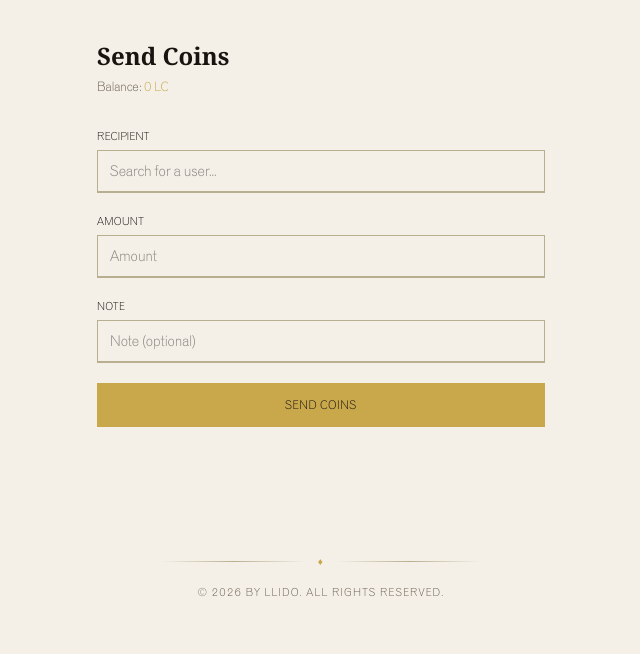
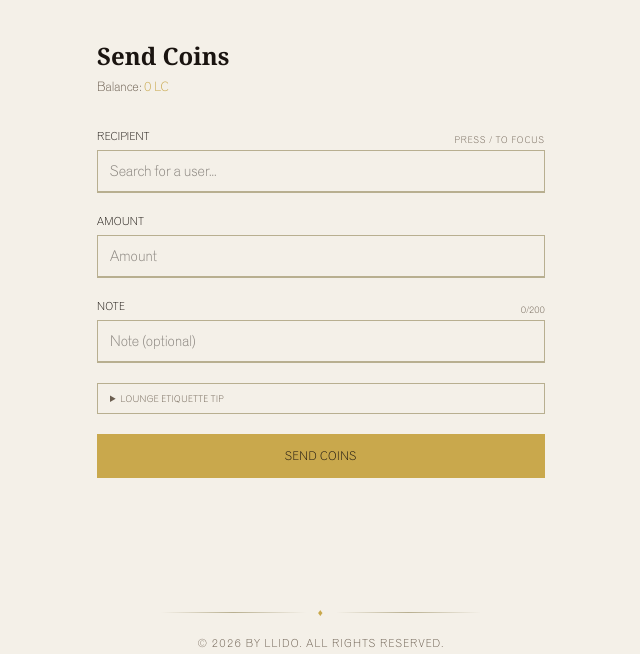
Before and after one commit to rech-j/loungetrade, a Django app: page /economy/trade/ in a window 1280 px wide. Shown: the part 58-712 px from the top of the page, without its empty margins (319-959 px from the left). Run offline with Django 5.2, Linux system fonts and the light colour scheme; the visitor is signed in with stand-in values (Sample User, id 1); data comes from the database, SQL or seed files in the repository; data that the repository does not hold is empty; style sheets or scripts are compiled from the project's sources.

Commit message:
cod commits

```diff
--- a/apps/accounts/templates/accounts/profile.html
+++ b/apps/accounts/templates/accounts/profile.html
@@ -69,7 +69,7 @@
                         {% endif %}
                     </p>
                     {% if tx.note %}<p class="text-xs text-slate">{{ tx.note }}</p>{% endif %}
-                    <p class="text-xs text-slate">{{ tx.created_at|timesince }} ago</p>
+                    <p class="text-xs text-slate" title="{{ tx.created_at|date:'d M Y, g:i A' }}">{{ tx.created_at|timesince }} ago</p>
                 </div>
                 <span class="text-sm font-bold font-serif {% if tx.receiver == request.user %}text-patina{% else %}text-burgundy{% endif %}">
                     {% if tx.receiver == request.user %}+{% else %}-{% endif %}{{ tx.amount }}
--- a/apps/economy/forms.py
+++ b/apps/economy/forms.py
@@ -14,9 +14,14 @@ class TradeForm(forms.Form):
             'class': INPUT_CLASSES,
             'placeholder': 'Search for a user...',
             'autocomplete': 'off',
+            'spellcheck': 'false',
+            'autocapitalize': 'none',
+            'inputmode': 'search',
+            'aria-controls': 'user-results',
             'hx-get': '/profile/search/',
             'hx-trigger': 'keyup changed delay:300ms',
             'hx-target': '#user-results',
+            'hx-vals': 'js:{q: event.target.value}',
         }),
     )
     amount = forms.IntegerField(
@@ -26,6 +31,7 @@ class TradeForm(forms.Form):
             'id': 'id_amount',
             'class': INPUT_CLASSES,
             'placeholder': 'Amount',
+            'min': '1',
         }),
     )
     note = forms.CharField(
@@ -35,6 +41,56 @@ class TradeForm(forms.Form):
             'id': 'id_note',
             'class': INPUT_CLASSES,
             'placeholder': 'Note (optional)',
+            'maxlength': '200',
+        }),
+    )
+
+    def clean_recipient_username(self):
+        username = self.cleaned_data['recipient_username'].strip()
+        if not User.objects.filter(username=username).exists():
+            raise forms.ValidationError('User not found.')
+        return username
+
+    def clean_note(self):
+        return self.cleaned_data['note'].strip()
+
+class MintForm(forms.Form):
+    recipient_username = forms.CharField(
+        max_length=150,
+        min_length=1,
+        widget=forms.TextInput(attrs={
+            'id': 'id_mint_recipient',
+            'class': INPUT_CLASSES,
+            'placeholder': 'Username to mint to...',
+            'autocomplete': 'off',
+            'spellcheck': 'false',
+            'autocapitalize': 'none',
+            'inputmode': 'search',
+            'aria-controls': 'user-results',
+            'hx-get': '/profile/search/',
+            'hx-trigger': 'keyup changed delay:300ms',
+            'hx-target': '#user-results',
+            'hx-vals': 'js:{q: event.target.value}',
+        }),
+    )
+    amount = forms.IntegerField(
+        min_value=1,
+        max_value=10000000,
+        widget=forms.NumberInput(attrs={
+            'id': 'id_mint_amount',
+            'class': INPUT_CLASSES,
+            'placeholder': 'Amount to mint',
+            'min': '1',
+        }),
+    )
+    note = forms.CharField(
+        max_length=200,
+        required=False,
+        widget=forms.TextInput(attrs={
+            'id': 'id_mint_note',
+            'class': INPUT_CLASSES,
+            'placeholder': 'Note (optional)',
+            'maxlength': '200',
         }),
     )
 
@@ -45,41 +101,5 @@ class TradeForm(forms.Form):
         return username
 
 
-class MintForm(forms.Form):
-    recipient_username = forms.CharField(
-        max_length=150,
-        min_length=1,
-        widget=forms.TextInput(attrs={
-            'id': 'id_mint_recipient',
-            'class': INPUT_CLASSES,
-            'placeholder': 'Username to mint to...',
-            'autocomplete': 'off',
-            'hx-get': '/profile/search/',
-            'hx-trigger': 'keyup changed delay:300ms',
-            'hx-target': '#user-results',
-        }),
-    )
-    amount = forms.IntegerField(
-        min_value=1,
-        max_value=10000000,
-        widget=forms.NumberInput(attrs={
-            'id': 'id_mint_amount',
-            'class': INPUT_CLASSES,
-            'placeholder': 'Amount to mint',
-        }),
-    )
-    note = forms.CharField(
-        max_length=200,
-        required=False,
-        widget=forms.TextInput(attrs={
-            'id': 'id_mint_note',
-            'class': INPUT_CLASSES,
-            'placeholder': 'Note (optional)',
-        }),
-    )
-
-    def clean_recipient_username(self):
-        username = self.cleaned_data['recipient_username'].strip()
-        if not User.objects.filter(username=username).exists():
-            raise forms.ValidationError('User not found.')
-        return username
+    def clean_note(self):
+        return self.cleaned_data['note'].strip()
--- a/apps/economy/templates/economy/trade.html
+++ b/apps/economy/templates/economy/trade.html
@@ -1,5 +1,16 @@
 {% extends "base.html" %}
 {% block title %}Trade - LC{% endblock %}
+
+{% block extra_head %}
+<script>
+document.addEventListener('keydown', (event) => {
+  if (event.key === '/' && !['INPUT', 'TEXTAREA'].includes(document.activeElement.tagName)) {
+    event.preventDefault();
+    document.getElementById('id_recipient_username')?.focus();
+  }
+});
+</script>
+{% endblock %}
 
 {% block content %}
 <div class="max-w-md mx-auto">
@@ -9,11 +20,14 @@
     </div>
 
     <form method="post" class="space-y-5"
-          x-data="{ submitting: false }" @submit="submitting = true">
+          x-data="{ submitting: false, noteLen: 0 }" @submit="submitting = true">
         {% csrf_token %}
 
         <div x-data @user-selected.window="document.getElementById('{{ form.recipient_username.id_for_label }}').value = $event.detail.username">
-            <label for="{{ form.recipient_username.id_for_label }}" class="block text-xs font-medium mb-1.5 tracking-wide uppercase">Recipient</label>
+            <div class="flex items-center justify-between">
+                <label for="{{ form.recipient_username.id_for_label }}" class="block text-xs font-medium mb-1.5 tracking-wide uppercase">Recipient</label>
+                <span class="text-[10px] uppercase tracking-widest text-slate">Press / to focus</span>
+            </div>
             {{ form.recipient_username }}
             <div id="user-results"></div>
             {% if form.recipient_username.errors %}
@@ -29,13 +43,21 @@
             {% endif %}
         </div>
 
-        <div>
-            <label for="{{ form.note.id_for_label }}" class="block text-xs font-medium mb-1.5 tracking-wide uppercase">Note</label>
+        <div x-on:input="if($event.target.id === 'id_note') noteLen = $event.target.value.length">
+            <div class="flex items-center justify-between">
+                <label for="{{ form.note.id_for_label }}" class="block text-xs font-medium mb-1.5 tracking-wide uppercase">Note</label>
+                <span class="text-[10px] text-slate" x-text="`${noteLen}/200`"></span>
+            </div>
             {{ form.note }}
             {% if form.note.errors %}
             <p class="text-burgundy text-xs mt-1">{{ form.note.errors.0 }}</p>
             {% endif %}
         </div>
+
+        <details class="border border-stone dark:border-slate px-3 py-2 text-xs text-slate">
+            <summary class="cursor-pointer uppercase tracking-wider text-[10px]">Lounge etiquette tip</summary>
+            <p class="mt-2">Add a short note when sending larger transfers - it makes your ledger easier to read later.</p>
+        </details>
 
         <button type="submit"
                 :disabled="submitting"
--- a/config/settings/base.py
+++ b/config/settings/base.py
@@ -130,6 +130,11 @@ MAX_GAME_STAKE = 10000
 NOTIFICATION_MAX_DISPLAY = 50
 LEADERBOARD_SIZE = 50
 
+# Baseline browser hardening (safe defaults for all environments)
+SECURE_REFERRER_POLICY = 'same-origin'
+SECURE_CROSS_ORIGIN_OPENER_POLICY = 'same-origin'
+X_FRAME_OPTIONS = 'DENY'
+
 # Logging
 LOGGING = {
     'version': 1,
--- a/config/settings/production.py
+++ b/config/settings/production.py
@@ -35,6 +35,7 @@ SECURE_BROWSER_XSS_FILTER = True
 SECURE_CONTENT_TYPE_NOSNIFF = True
 SESSION_COOKIE_SECURE = True
 CSRF_COOKIE_SECURE = True
+CSRF_COOKIE_HTTPONLY = True
 SESSION_COOKIE_SAMESITE = 'Strict'
 CSRF_COOKIE_SAMESITE = 'Strict'
 SECURE_SSL_REDIRECT = True
--- a/static/css/input.css
+++ b/static/css/input.css
@@ -153,4 +153,32 @@
     color: var(--color-slate);
   }
   .dark .ticker-line { border-color: var(--color-slate); }
+
+  .chip-btn {
+    border: 1px solid var(--color-stone);
+    padding: 0.2rem 0.5rem;
+    font-size: 0.625rem;
+    letter-spacing: 0.08em;
+    text-transform: uppercase;
+    color: var(--color-slate);
+    background: transparent;
+  }
+  .chip-btn:hover { border-color: var(--color-gold); color: var(--color-gold); }
+  .dark .chip-btn { border-color: var(--color-slate); color: var(--color-stone); }
+
+  ::selection {
+    background: color-mix(in oklab, var(--color-gold) 45%, transparent);
+    color: var(--color-ink);
+  }
+
 }
+
+
+@media (prefers-reduced-motion: reduce) {
+  *, *::before, *::after {
+    animation-duration: 0.01ms !important;
+    animation-iteration-count: 1 !important;
+    transition-duration: 0.01ms !important;
+    scroll-behavior: auto !important;
+  }
+}
--- a/templates/account/login.html
+++ b/templates/account/login.html
@@ -23,16 +23,16 @@
         <div>
             <label for="id_login" class="block text-xs font-medium mb-1.5 tracking-wide uppercase">Username</label>
             <input type="text" name="login" id="id_login" required autofocus
-                   class="vintage-input" placeholder="Your username">
+                   class="vintage-input" placeholder="Your username"  autocomplete="username" autocapitalize="none" spellcheck="false">
         </div>
         <div>
             <label for="id_password" class="block text-xs font-medium mb-1.5 tracking-wide uppercase">Password</label>
             <input type="password" name="password" id="id_password" required
-                   class="vintage-input" placeholder="Your password">
+                   class="vintage-input" placeholder="Your password" autocomplete="current-password">
         </div>
 
         {% if form.errors %}
-        <div class="text-burgundy text-sm border-l-3 border-burgundy pl-3">Invalid username or password.</div>
+        <div role="alert" class="text-burgundy text-sm border-l-3 border-burgundy pl-3">Invalid username or password.</div>
         {% endif %}
 
         <button type="submit" class="vintage-btn w-full py-3">Log In</button>
```
Also changed, not shown: apps/economy/templates/economy/mint.html (+26 -4 lines), templates/account/signup.html (+4 -4 lines).
